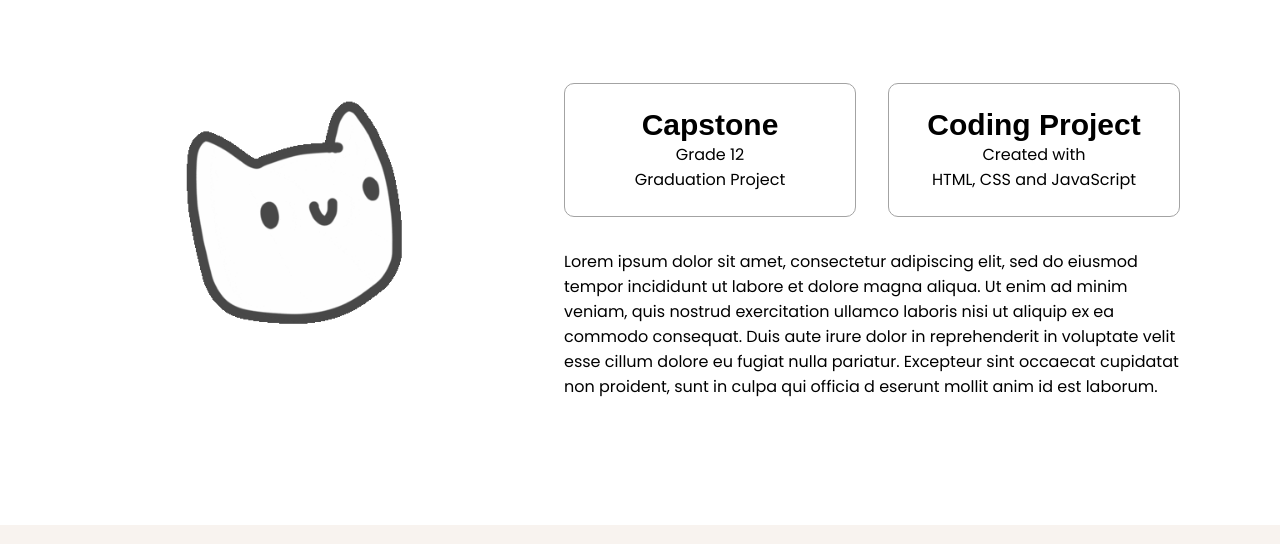
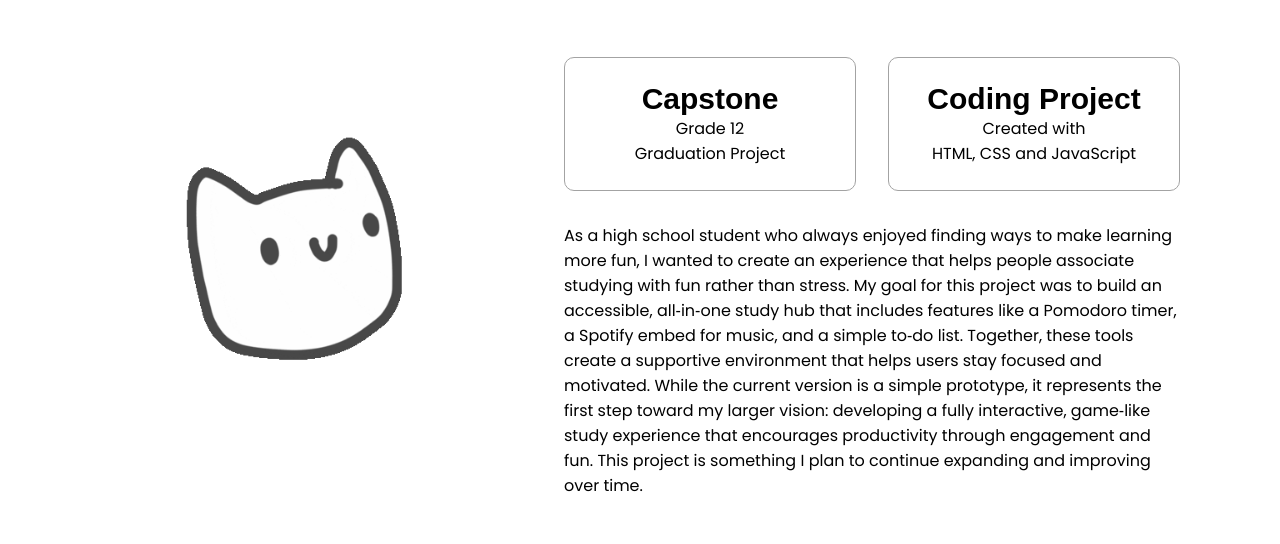
Before and after one commit to almxndmilk/study-cafe, a website built with Vite: page index.html in a window 1280 px wide. Shown: the part 1226-1770 px from the top of the page. Built offline with nearby package versions, Linux system fonts and the light colour scheme; a web font is replaced by a local one.

Commit message:
changed description

```diff
--- a/index.html
+++ b/index.html
@@ -97,12 +97,13 @@
           </div>
 
           <div class="text-container">
-            <p>Lorem ipsum dolor sit amet, consectetur adipiscing elit,
-              sed do eiusmod tempor incididunt ut labore et dolore magna aliqua. Ut enim ad minim
-              veniam, quis nostrud exercitation ullamco laboris nisi ut aliquip ex ea commodo consequat.
-              Duis aute irure dolor in reprehenderit in voluptate velit esse cillum dolore eu fugiat
-              nulla pariatur. Excepteur sint occaecat cupidatat non proident, sunt in culpa qui officia d
-              eserunt mollit anim id est laborum.</p>
+            <p>As a high school student who always enjoyed finding ways to make learning more fun,
+              I wanted to create an experience that helps people associate studying with fun rather than stress.
+              My goal for this project was to build an accessible, all‑in‑one study hub that includes features like a Pomodoro timer,
+              a Spotify embed for music, and a simple to‑do list. Together, these tools create a supportive environment that helps
+              users stay focused and motivated. While the current version is a simple prototype, it represents the first step
+              toward my larger vision: developing a fully interactive, game‑like study experience that encourages productivity through
+              engagement and fun. This project is something I plan to continue expanding and improving over time.</p>
           </div>
         </div>
       </div>
```
